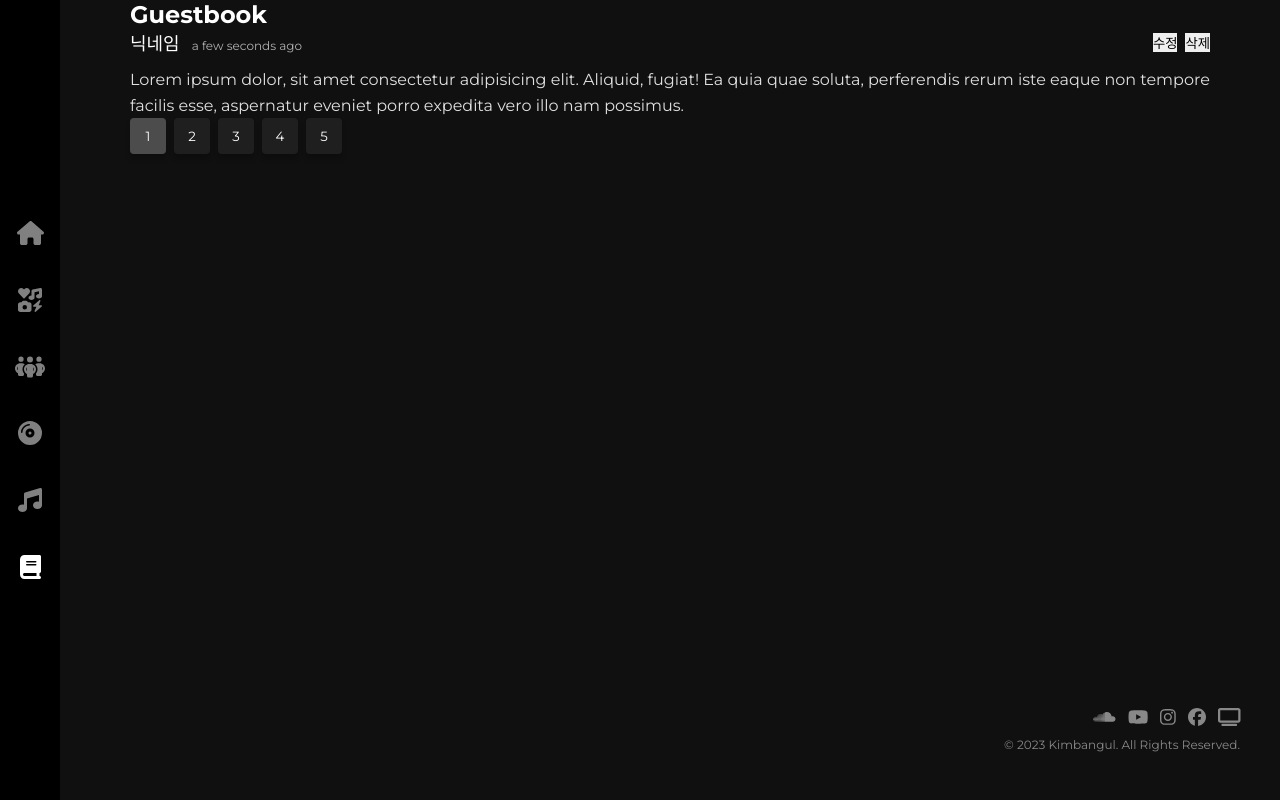
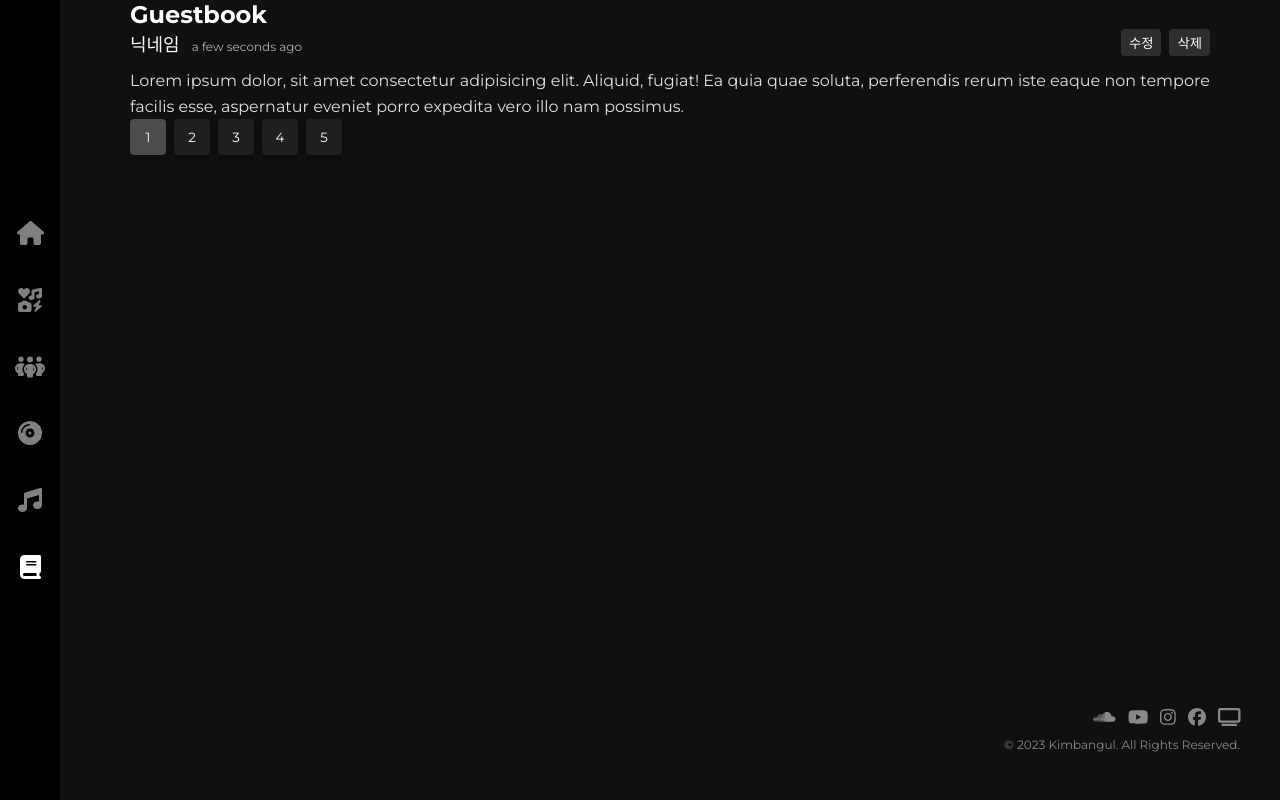
Before and after one commit to Kimbangul/lanalogue, a Next.js app: page /guestbook in a window 1280 px wide. Built offline with nearby package versions, Linux system fonts and the light colour scheme.

Commit message:
style: add global button

```diff
--- a/src/components/common/GlobalStyle.ts
+++ b/src/components/common/GlobalStyle.ts
@@ -50,7 +50,14 @@ const GlobalStyle = createGlobalStyle`
 
 export const Contents = styled.section`
   flex-grow: 1;
-`
+`;
+
+export const Button = styled.button`
+  padding: 0.4rem 0.8rem;
+  border-radius: 0.4rem;
+  background: #ffffff20;
+  color: ${props => props.theme.color.white01};
+`;
 
 export const PageTitle = styled.h1`
     color: ${props => props.theme.color.white01};
--- a/src/components/guestbook/GuestbookItem.tsx
+++ b/src/components/guestbook/GuestbookItem.tsx
@@ -11,8 +11,8 @@ const GuestbookItem =() => {
         <Guestbook.Item.Time>{moment().fromNow()}</Guestbook.Item.Time>
        </Guestbook.Item.TextContainer>
        <Guestbook.Control.Container>
-        <button>수정</button>
-        <button>삭제</button>
+        <Guestbook.Control.Item>수정</Guestbook.Control.Item>
+        <Guestbook.Control.Item>삭제</Guestbook.Control.Item>
       </Guestbook.Control.Container>
       </Guestbook.Item.InfoContainer>
       <Guestbook.Item.Contents>
--- a/src/components/guestbook/GuestbookStyle.ts
+++ b/src/components/guestbook/GuestbookStyle.ts
@@ -1,5 +1,5 @@
 import styled from "styled-components";
-import { PageTitle } from "@/components/common/GlobalStyle";
+import { PageTitle, Button } from "@/components/common/GlobalStyle";
 
 const Guestbook = {
   Container: styled.div`
@@ -49,7 +49,10 @@ const Guestbook = {
     Container: styled.div`
       display: flex;
       gap: 0.8rem;
-    `
+    `,
+    Item: styled(Button)`
+
+    `,
   }
 }
 
```
